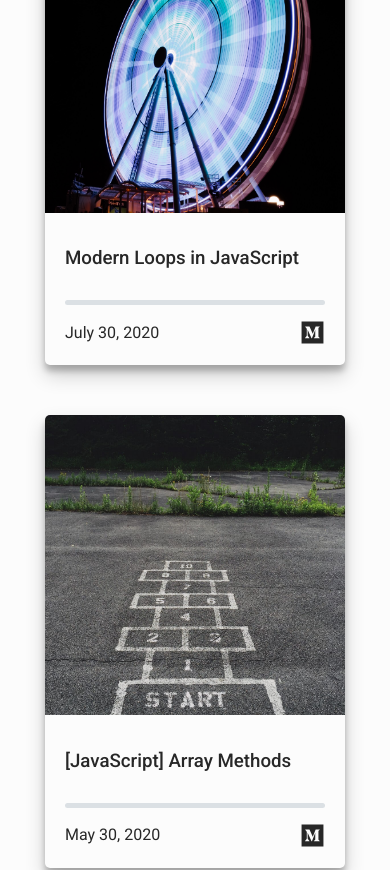
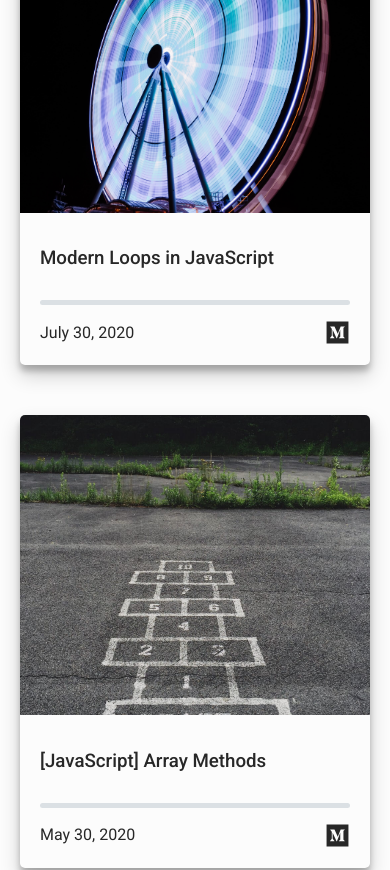
Before and after one commit to seandaniel/portfolio-v3, a React (Create React App) app: page /words in a window 390 px wide. Shown: the part 661-1531 px from the top of the page. Built offline with nearby package versions, Linux system fonts and the light colour scheme.

Commit message:
container sizes for mq 320px

```diff
--- a/src/Components/Footer/footer.scss
+++ b/src/Components/Footer/footer.scss
@@ -67,3 +67,9 @@ footer {
     }
   }
 }
+
+@media (max-width: 370px) {
+  .copyright-container {
+    font-size: 14px;
+  }
+}
--- a/src/Components/Skills/skills.scss
+++ b/src/Components/Skills/skills.scss
@@ -38,12 +38,19 @@
   }
 }
 
-@media (max-width: 375px) {
+@media (max-width: 450px) {
   .skills-1-card {
     flex-direction: column;
     img {
       margin: 0 0 20px 0;
     }
+  }
+}
+
+@media (max-width: 370px) {
+  .skills-1-card {
+    flex-direction: column;
+    width: 300px;
   }
 }
 
--- a/src/Components/Words/words.scss
+++ b/src/Components/Words/words.scss
@@ -52,8 +52,8 @@
   }
 }
 
-@media (max-width: 400px) {
-  .words-container a {
+@media (max-width: 370px) {
+  .words-container {
     width: 300px;
   }
 }
```
